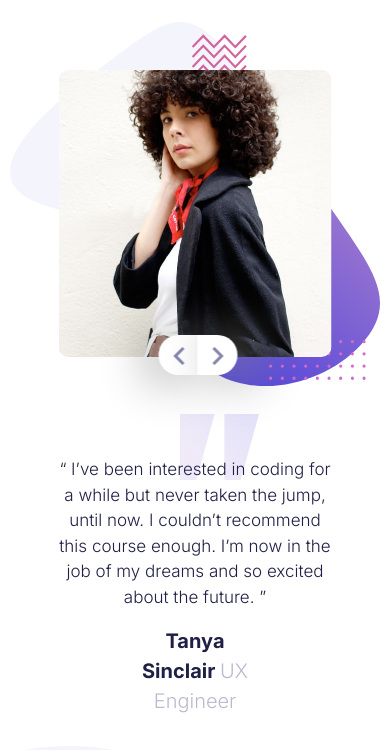
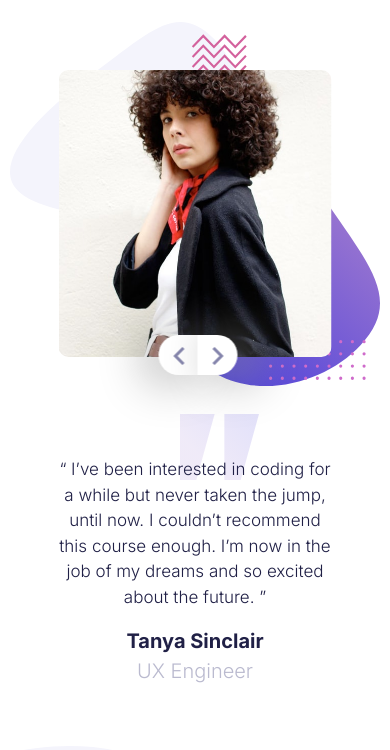
Before and after one commit to Nisarg1999/Nisarg1999-coding-bootcamp-testimonials-slider-master, a plain HTML site: page index.html in a window 390 px wide. Drawn offline with nearby package versions, Linux system fonts and the light colour scheme.

Commit message:
Update style.css

```diff
--- a/style.css
+++ b/style.css
@@ -186,8 +186,8 @@ body {
     }
 
     .autor {
-        margin-left: 70px;
-    margin-right: 70px;
+        margin-left: 21%;
+    margin-right: 21%;
     }
 
     .carousel-control-prev {
```
